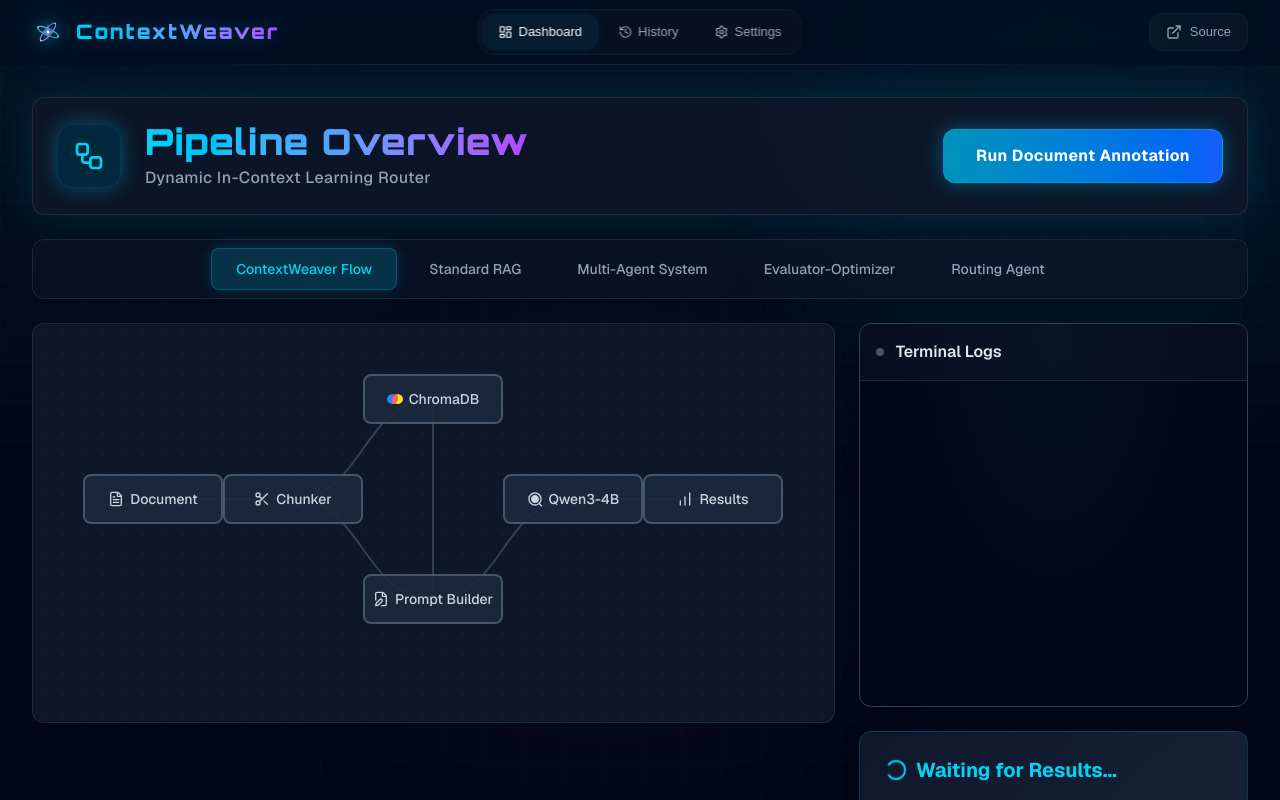
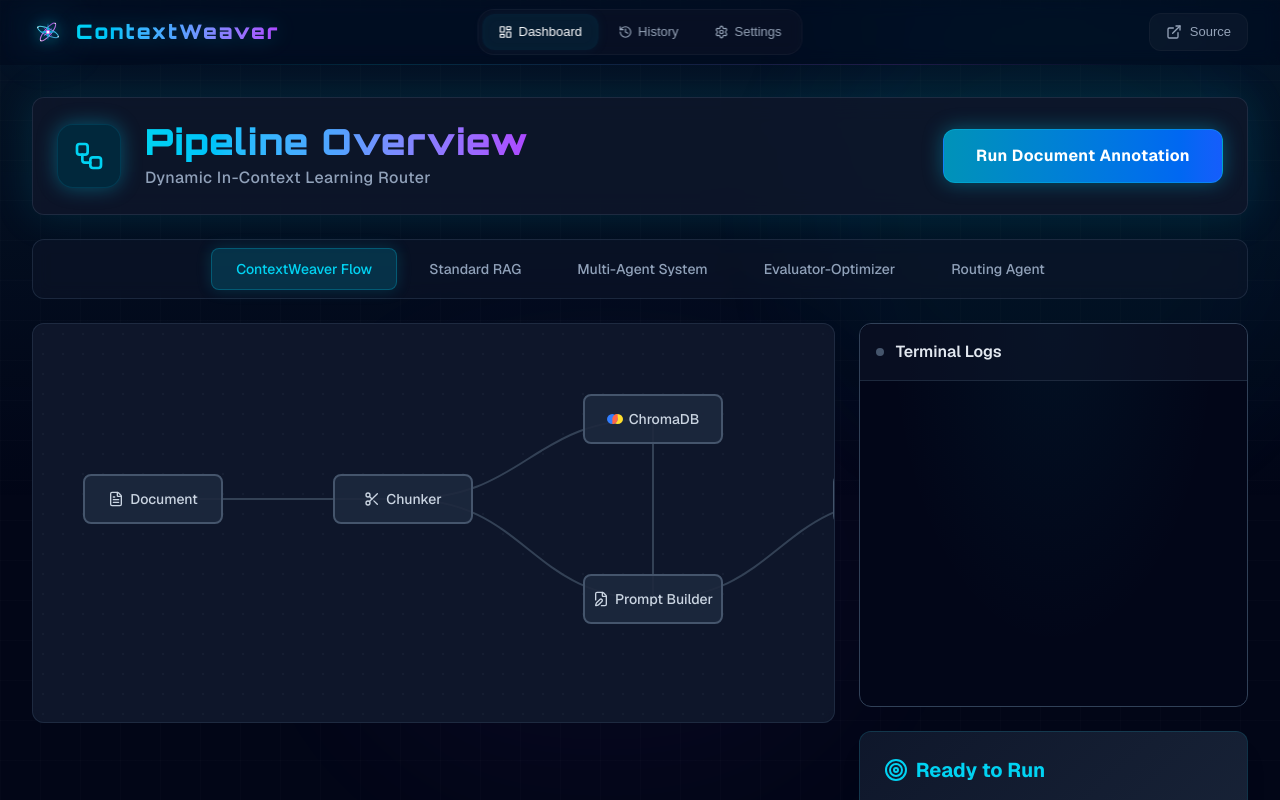
Before and after one commit to edycutjong/ContextWeaver, a Next.js app in the folder frontend/: page /dashboard in a window 1280 px wide. Shown: the top 800 px of the page. Built offline with nearby package versions, Linux system fonts and the light colour scheme.

Commit message:
feat(ui): unify typography and gradient styling across pages

```diff
--- a/frontend/src/app/(app)/dashboard/page.tsx
+++ b/frontend/src/app/(app)/dashboard/page.tsx
@@ -18,11 +18,11 @@
   'contextweaver': {
     nodes: [
       { id: 'doc', label: 'Document', x: 0, y: 100, icon: FileText },
-      { id: 'chunker', label: 'Chunker', x: 140, y: 100, icon: Scissors },
-      { id: 'vectordb', label: 'ChromaDB', x: 280, y: 0, icon: ChromaIcon },
-      { id: 'prompt', label: 'Prompt Builder', x: 280, y: 200, icon: FileEdit },
-      { id: 'qwen', label: 'Qwen3-4B', x: 420, y: 100, icon: QwenIcon },
-      { id: 'results', label: 'Results', x: 560, y: 100, icon: BarChart },
+      { id: 'chunker', label: 'Chunker', x: 250, y: 100, icon: Scissors },
+      { id: 'vectordb', label: 'ChromaDB', x: 500, y: 20, icon: ChromaIcon },
+      { id: 'prompt', label: 'Prompt Builder', x: 500, y: 200, icon: FileEdit },
+      { id: 'qwen', label: 'Qwen3-4B', x: 750, y: 100, icon: QwenIcon },
+      { id: 'results', label: 'Results', x: 1000, y: 100, icon: BarChart },
     ],
     edges: [
       { source: 'doc', target: 'chunker' },
@@ -45,10 +45,10 @@
   'standard-rag': {
     nodes: [
       { id: 'query', label: 'User Query', x: 0, y: 100, icon: Search },
-      { id: 'embed', label: 'Embeddings', x: 140, y: 100, icon: Calculator },
-      { id: 'vectordb', label: 'Vector DB', x: 280, y: 100, icon: Database },
-      { id: 'llm', label: 'LLM', x: 420, y: 100, icon: Bot },
-      { id: 'output', label: 'Output', x: 560, y: 100, icon: FileText },
+      { id: 'embed', label: 'Embeddings', x: 250, y: 100, icon: Calculator },
+      { id: 'vectordb', label: 'Vector DB', x: 500, y: 100, icon: Database },
+      { id: 'llm', label: 'LLM', x: 750, y: 100, icon: Bot },
+      { id: 'output', label: 'Output', x: 1000, y: 100, icon: FileText },
     ],
     edges: [
       { source: 'query', target: 'embed' },
@@ -68,12 +68,12 @@
   'multi-agent': {
     nodes: [
       { id: 'task', label: 'Task', x: 0, y: 100, icon: ClipboardList },
-      { id: 'router', label: 'Router Agent', x: 140, y: 100, icon: TrafficCone },
-      { id: 'agent1', label: 'Researcher', x: 280, y: 0, icon: UserSearch },
-      { id: 'agent2', label: 'Coder', x: 280, y: 100, icon: Code2 },
-      { id: 'agent3', label: 'Reviewer', x: 280, y: 200, icon: CheckSquare },
-      { id: 'merger', label: 'Synthesizer', x: 420, y: 100, icon: Combine },
-      { id: 'results', label: 'Final Output', x: 560, y: 100, icon: Target },
+      { id: 'router', label: 'Router Agent', x: 220, y: 100, icon: TrafficCone },
+      { id: 'agent1', label: 'Researcher', x: 440, y: 20, icon: UserSearch },
+      { id: 'agent2', label: 'Coder', x: 440, y: 100, icon: Code2 },
+      { id: 'agent3', label: 'Reviewer', x: 440, y: 210, icon: CheckSquare },
+      { id: 'merger', label: 'Synthesizer', x: 660, y: 100, icon: Combine },
+      { id: 'results', label: 'Final Output', x: 880, y: 100, icon: Target },
     ],
     edges: [
       { source: 'task', target: 'router' },
@@ -97,9 +97,9 @@
   'evaluator-optimizer': {
     nodes: [
       { id: 'task', label: 'Task', x: 0, y: 100, icon: ClipboardList },
-      { id: 'generator', label: 'Generator', x: 180, y: 100, icon: PenTool },
-      { id: 'evaluator', label: 'Evaluator', x: 360, y: 100, icon: Scale },
-      { id: 'results', label: 'Results', x: 540, y: 100, icon: Sparkles },
+      { id: 'generator', label: 'Generator', x: 300, y: 100, icon: PenTool },
+      { id: 'evaluator', label: 'Evaluator', x: 600, y: 100, icon: Scale },
+      { id: 'results', label: 'Results', x: 900, y: 100, icon: Sparkles },
     ],
     edges: [
       { source: 'task', target: 'generator' },
@@ -119,11 +119,11 @@
   'routing-agent': {
     nodes: [
       { id: 'input', label: 'Input', x: 0, y: 100, icon: Inbox },
-      { id: 'classifier', label: 'Classifier', x: 140, y: 100, icon: Compass },
-      { id: 'expert_a', label: 'Expert A', x: 320, y: 0, icon: Activity },
-      { id: 'expert_b', label: 'Expert B', x: 320, y: 100, icon: Dumbbell },
-      { id: 'expert_c', label: 'Expert C', x: 320, y: 200, icon: Waves },
-      { id: 'results', label: 'Results', x: 500, y: 100, icon: BarChart },
+      { id: 'classifier', label: 'Classifier', x: 300, y: 100, icon: Compass },
+      { id: 'expert_a', label: 'Expert A', x: 600, y: 20, icon: Activity },
+      { id: 'expert_b', label: 'Expert B', x: 600, y: 100, icon: Dumbbell },
+      { id: 'expert_c', label: 'Expert C', x: 600, y: 210, icon: Waves },
+      { id: 'results', label: 'Results', x: 900, y: 100, icon: BarChart },
     ],
     edges: [
       { source: 'input', target: 'classifier' },
@@ -433,7 +433,7 @@
                 {isRunning && (
                   <div
                     aria-hidden
-                    className="pointer-events-none absolute -inset-px rounded-xl bg-[length:200%_100%] bg-gradient-to-r from-cyan-500/60 via-purple-500/60 to-cyan-500/60 animate-[shimmer_3s_linear_infinite] opacity-80"
+                    className="pointer-events-none absolute -inset-1 rounded-xl bg-gradient-to-r from-cyan-500/30 via-purple-500/30 to-cyan-500/30 animate-pulse blur-sm"
                   />
                 )}
                 <div className="relative z-10 rounded-xl bg-slate-900">
@@ -553,8 +553,10 @@
                   <h3 className="text-xl font-bold text-cyan-400 mb-4 flex items-center gap-2">
                     {finalResult ? (
                       <><CheckCircle2 className="w-6 h-6 text-emerald-400" /> Annotation Complete</>
+                    ) : isRunning ? (
+                      <><Loader2 className="w-6 h-6 text-cyan-400 animate-spin" /> Processing Results...</>
                     ) : (
-                      <><Loader2 className="w-6 h-6 text-cyan-400 animate-spin" /> Waiting for Results...</>
+                      <><Target className="w-6 h-6 text-cyan-400" /> Ready to Run</>
                     )}
                   </h3>
 
@@ -597,12 +599,12 @@
                   ) : (
                     <div className="h-48 rounded-lg border border-slate-800/60 bg-slate-950/40 p-4 flex flex-col justify-center gap-3">
                       <div className="space-y-2">
-                        <div className="h-2.5 rounded bg-slate-800/70 animate-pulse" style={{ width: '100%' }} />
-                        <div className="h-2.5 rounded bg-slate-800/70 animate-pulse" style={{ width: '82%' }} />
-                        <div className="h-2.5 rounded bg-slate-800/70 animate-pulse" style={{ width: '64%' }} />
+                        <div className={`h-2.5 rounded bg-slate-800/70 ${isRunning ? 'animate-pulse' : ''}`} style={{ width: '100%' }} />
+                        <div className={`h-2.5 rounded bg-slate-800/70 ${isRunning ? 'animate-pulse' : ''}`} style={{ width: '82%' }} />
+                        <div className={`h-2.5 rounded bg-slate-800/70 ${isRunning ? 'animate-pulse' : ''}`} style={{ width: '64%' }} />
                       </div>
                       <p className="text-slate-500 text-xs text-center mt-3">
-                        {isRunning ? 'Streaming annotations…' : 'Run the pipeline to see extraction results here.'}
+                        {isRunning ? 'Streaming annotations…' : 'Waiting for results...'}
                       </p>
                     </div>
                   )}
@@ -610,7 +612,7 @@
 
                 <button
                   onClick={handleExport}
-                  disabled={!finalResult}
+                  disabled={!finalResult || isRunning}
                   className={`w-full mt-6 py-2 rounded transition-all border relative z-10 font-medium overflow-hidden ${
                     finalResult
                       ? 'bg-slate-800 hover:bg-slate-700 text-white border-slate-700 cursor-pointer'
--- a/frontend/src/app/(app)/history/page.tsx
+++ b/frontend/src/app/(app)/history/page.tsx
@@ -52,10 +52,10 @@
       <div className="max-w-7xl mx-auto w-full">
         <div className="flex justify-between items-start mb-8 flex-wrap gap-4">
           <div>
-            <h1 className="text-3xl font-orbitron font-bold text-white mb-2 bg-clip-text text-transparent bg-gradient-to-r from-white to-slate-400">
+            <h1 className="text-3xl sm:text-4xl font-orbitron font-black text-transparent bg-clip-text bg-gradient-to-r from-cyan-400 via-blue-400 to-purple-500 mb-1 flex items-center tracking-wide">
               Query History
             </h1>
-            <p className="text-slate-400">View past RAG queries, generation latency, and token usage.</p>
+            <p className="text-slate-400 font-medium tracking-wide">View past RAG queries, generation latency, and token usage.</p>
           </div>
 
           <div className="relative group" suppressHydrationWarning>
--- a/frontend/src/app/globals.css
+++ b/frontend/src/app/globals.css
@@ -29,6 +29,15 @@
 @keyframes shimmer {
   100% {
     transform: translateX(100%);
+  }
+}
+
+@keyframes bg-shimmer {
+  0% {
+    background-position: 200% 0;
+  }
+  100% {
+    background-position: -200% 0;
   }
 }
 
```
Also changed, not shown: frontend/src/app/(app)/settings/page.tsx (+41 -17 lines).
